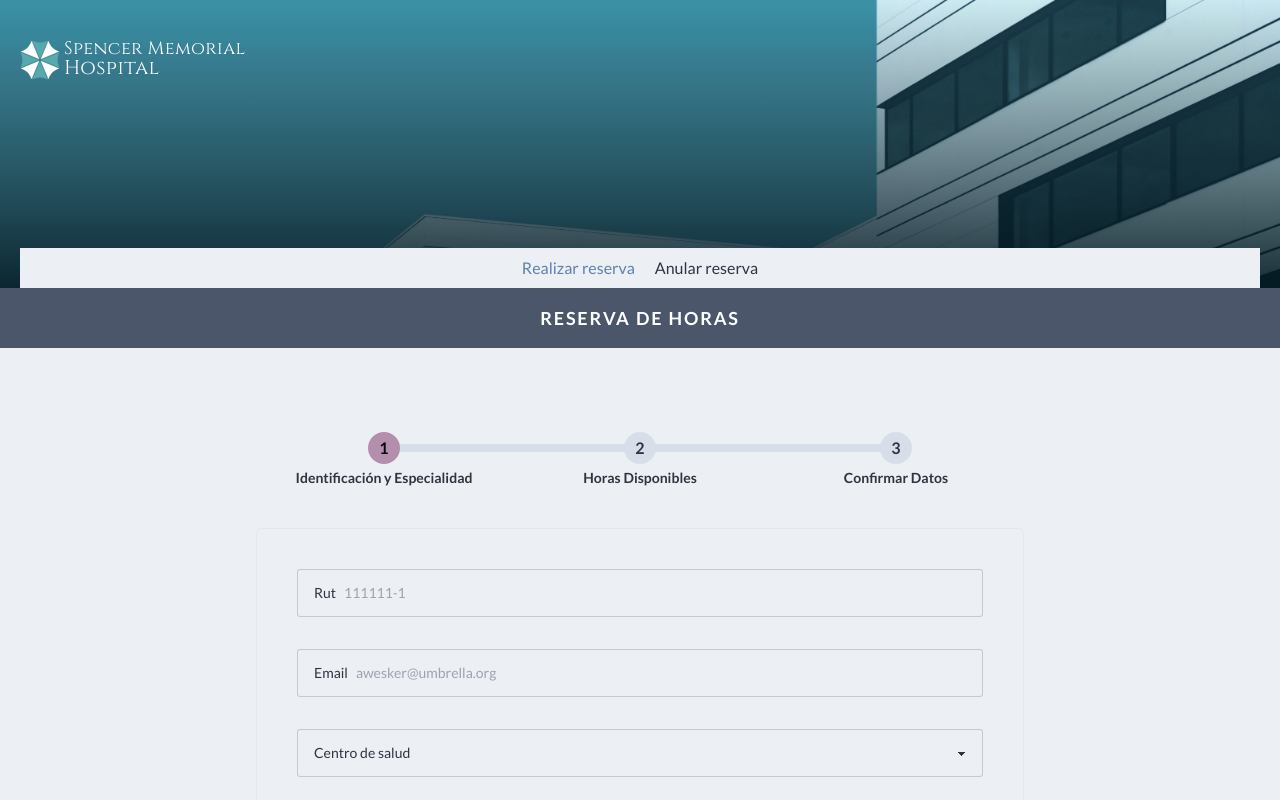
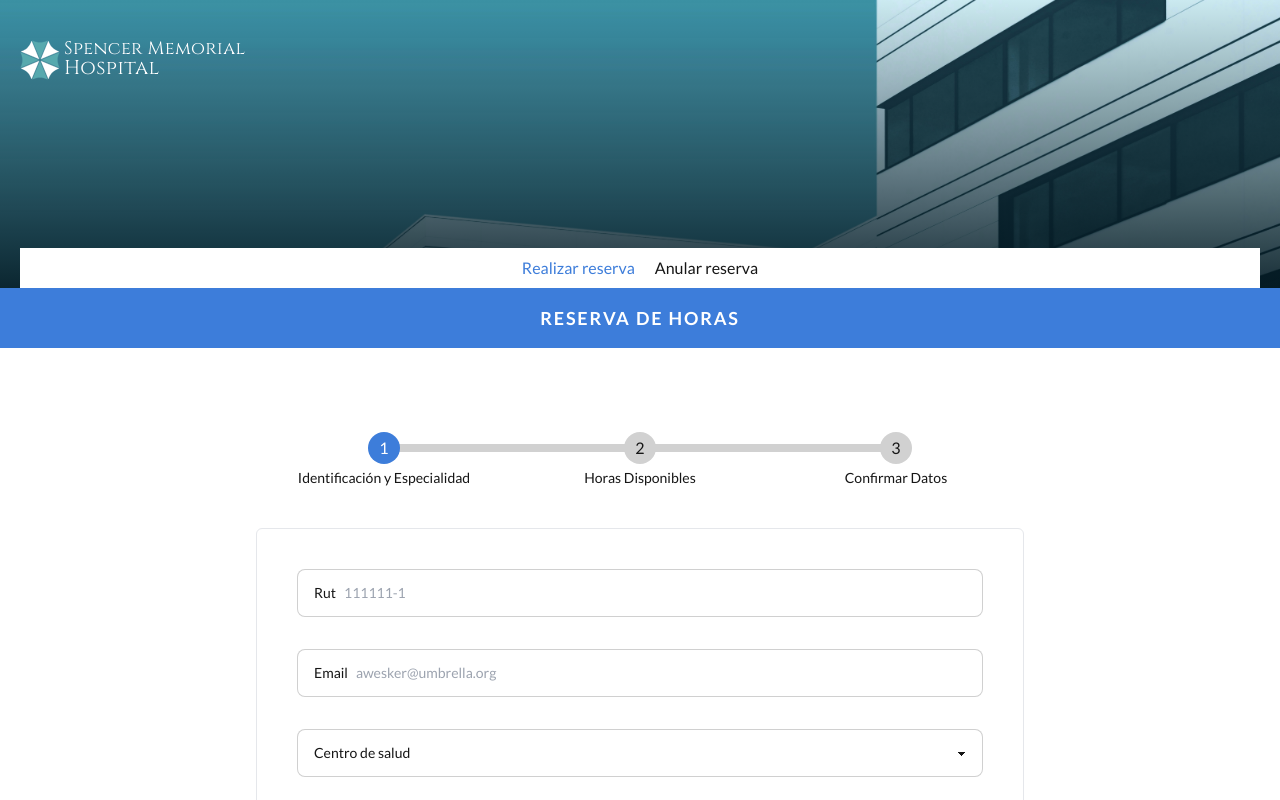
Before and after one commit to pandaman404/reserva-horas-front, a React (Vite) app: page / in a window 1280 px wide. Shown: the top 800 px of the page. Built offline with nearby package versions, Linux system fonts and the light colour scheme.

Commit message:
refactor: custom theme daisyui

```diff
--- a/index.html
+++ b/index.html
@@ -1,5 +1,5 @@
 <!doctype html>
-<html lang="es" data-theme="nord">
+<html lang="es" data-theme="umbrella">
   <head>
     <meta charset="UTF-8" />
     <link rel="icon" type="image/svg+xml" href="./src/assets/umbrella.svg" />
--- a/src/components/AvailableHoursCard.tsx
+++ b/src/components/AvailableHoursCard.tsx
@@ -22,12 +22,12 @@ export const AvailableHoursCard = ({
   return (
     <article className='grid grid-cols-2 place-items-center border-b border-gray-300 py-5'>
       <div className='col-span-2 mb-5 flex flex-col items-center md:col-span-1 md:mb-0'>
-        <div className='avatar'>
+        <div className='avatar mb-2'>
           <div className='w-24 rounded-full ring ring-gray-300 ring-offset-2 ring-offset-base-100'>
             <img src={doctorImage} alt={doctorName} />
           </div>
         </div>
-        <h4 className='font-semibold'>Dr.{doctorName}</h4>
+        <h4 className='font-semibold'>Dr. {doctorName}</h4>
         <h5>{area}</h5>
       </div>
       <div className='col-span-2 flex w-full flex-col gap-2 md:col-span-1 md:col-start-2 md:row-start-1'>
@@ -35,7 +35,7 @@ export const AvailableHoursCard = ({
           return (
             <button
               key={uuidv4()}
-              className='flex w-full justify-between rounded bg-[#009FE3] px-5 py-2 text-base-100'
+              className='flex w-full justify-between rounded bg-secondary px-5 py-2 text-base-100'
               onClick={() =>
                 handleSelectedAppointment({ doctor: doctorName, day, hour })
               }
--- a/src/components/BookingSteps.tsx
+++ b/src/components/BookingSteps.tsx
@@ -3,12 +3,11 @@ interface BookingStepsProps {
 }
 
 export const BookingSteps = ({ currentStep }: BookingStepsProps) => {
-  console.log(currentStep);
   return (
-    <ul className='steps w-full max-w-[768px]'>
+    <ul className='steps w-full max-w-3xl'>
       <li
         data-content={currentStep > 1 ? '✓' : '1'}
-        className={`step ${currentStep >= 1 && 'step-info'} font-semibold`}
+        className={`step ${currentStep >= 1 && 'step-primary'}`}
       >
         <span className='hidden text-sm lg:block'>
           Identificación y Especialidad
@@ -16,13 +15,13 @@ export const BookingSteps = ({ currentStep }: BookingStepsProps) => {
       </li>
       <li
         data-content={currentStep > 2 ? '✓' : '2'}
-        className={`step ${currentStep >= 2 && 'step-info'} font-semibold`}
+        className={`step ${currentStep >= 2 && 'step-primary'}`}
       >
         <span className='hidden text-sm lg:block'>Horas Disponibles</span>
       </li>
       <li
         data-content={currentStep > 3 ? '✓' : '3'}
-        className={`step ${currentStep >= 3 ? 'step-info' : ''} font-semibold`}
+        className={`step ${currentStep >= 3 && 'step-primary'}`}
       >
         <span className='hidden text-sm lg:block'>Confirmar Datos</span>
       </li>
--- a/src/components/ConfirmBooking.tsx
+++ b/src/components/ConfirmBooking.tsx
@@ -20,7 +20,7 @@ export const ConfirmBooking = ({
   );
 
   return (
-    <div className='mx-auto flex max-w-[740px] flex-col flex-wrap items-center justify-center gap-5 rounded-md border  p-5 md:flex-row'>
+    <div className='mx-auto flex max-w-3xl flex-col flex-wrap items-center justify-center gap-5 rounded-md border  p-5 md:flex-row'>
       <div className='relative w-60'>
         <CalendarIcon height={240} width={240} className='stroke-gray-300' />
         <p className='absolute left-1/2 top-[62px] -translate-x-1/2 text-sm font-black uppercase'>
--- a/src/index.css
+++ b/src/index.css
@@ -24,4 +24,9 @@ body {
   .available-day {
     @apply bg-primary text-white;
   }
+
+  .btn-primary,
+  .step-primary::after {
+    @apply text-white !important;
+  }
 }
--- a/tailwind.config.js
+++ b/tailwind.config.js
@@ -29,6 +29,20 @@ module.exports = {
   },
   plugins: [daisyui],
   daisyui: {
-    themes: ['cupcake', 'nord'],
+    themes: [
+      {
+        umbrella: {
+          'primary': '#3D7DDA',
+          'secondary': '#6194DE',
+          'accent': '#B9CAD7',
+          'neutral': '#3D7DDA',
+          'base-100': '#FFFFFF',
+          'info': '#9EAEC0',
+          'success': '#216E4E',
+          'warning': '#F9B443',
+          'error': '#CA2128',
+        },
+      },
+    ],
   },
 };
```
